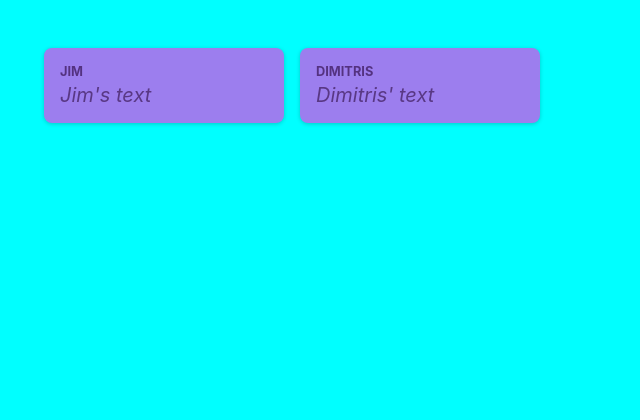
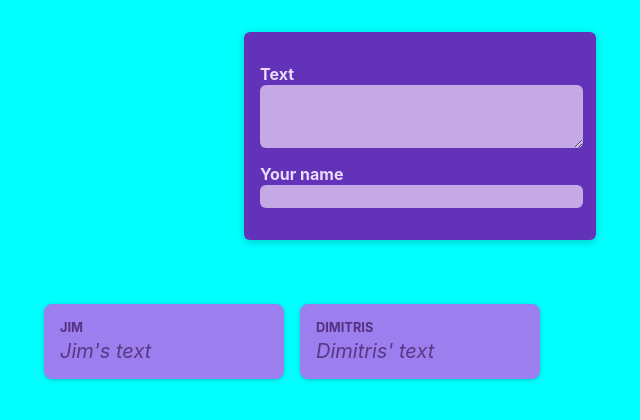
Before and after one commit to DimitrisAthanasiadis/udemy-react-complete-guide, a React (Create React App) app in the folder starting-project/: page / in a window 1280 px wide. Shown: the top 420 px of the page, without its empty margins (220-860 px from the left). Built offline with nearby package versions, Linux system fonts and the light colour scheme.

Commit message:
created NewPost component

```diff
--- /dev/null
+++ b/starting-project/src/components/NewPost/NewPost.js
@@ -0,0 +1,18 @@
+import classes from './NewPost.module.css';
+
+function NewPost() {
+  return (
+    <form className={classes.form}>
+      <p>
+        <label htmlFor="body">Text</label>
+        <textarea id="body" required rows={3} />
+      </p>
+      <p>
+        <label htmlFor="name">Your name</label>
+        <input type="text" id="name" required />
+      </p>
+    </form>
+  );
+}
+
+export default NewPost;
--- /dev/null
+++ b/starting-project/src/components/NewPost/NewPost.module.css
@@ -0,0 +1,55 @@
+.form {
+  background-color: #6233b9;
+  padding: 1rem;
+  width: 20rem;
+  margin: 2rem auto;
+  border-radius: 6px;
+  box-shadow: 0 2px 8px rgba(0, 0, 0, 0.2);
+}
+
+.form label {
+  display: block;
+  margin-bottom: 0.05rem;
+  color: #eadbfb;
+  font-weight: bold;
+}
+
+.form input,
+.form textarea {
+  display: block;
+  width: 100%;
+  font: inherit;
+  padding: 0.1rem;
+  border-radius: 6px;
+  border: none;
+  background-color: #c4a9e4;
+  color: #28262c;
+}
+
+.actions {
+  display: flex;
+  justify-content: flex-end;
+  gap: 0.5rem;
+}
+
+.actions button {
+  cursor: pointer;
+  font: inherit;
+  padding: 0.5rem 1.5rem;
+  border: none;
+  border-radius: 4px;
+  background-color: #34036c;
+  color: #e5d5f7;
+}
+
+.actions button:hover {
+  background-color: #23014a;
+}
+
+.actions button[type="button"] {
+  background-color: transparent;
+}
+
+.actions button[type="button"]:hover {
+  color: #d1bee6;
+}
--- a/starting-project/src/components/PostList/PostList.js
+++ b/starting-project/src/components/PostList/PostList.js
@@ -1,12 +1,18 @@
+import NewPost from "../NewPost/NewPost";
 import Post from "../Post/Post";
 import classes from "./PostList.module.css";
 
 function PostList() {
   return (
-    <ul className={classes.posts}>
-      <Post author="Jim" body="Jim's text" />
-      <Post author="Dimitris" body="Dimitris' text" />
-    </ul>
+    // i can include an empty html tag. acceptable
+    // for React because i need to return only ONE component.
+    <>
+        <NewPost />
+        <ul className={classes.posts}>
+            <Post author="Jim" body="Jim's text" />
+            <Post author="Dimitris" body="Dimitris' text" />
+        </ul>
+    </>
   );
 }
 
```
